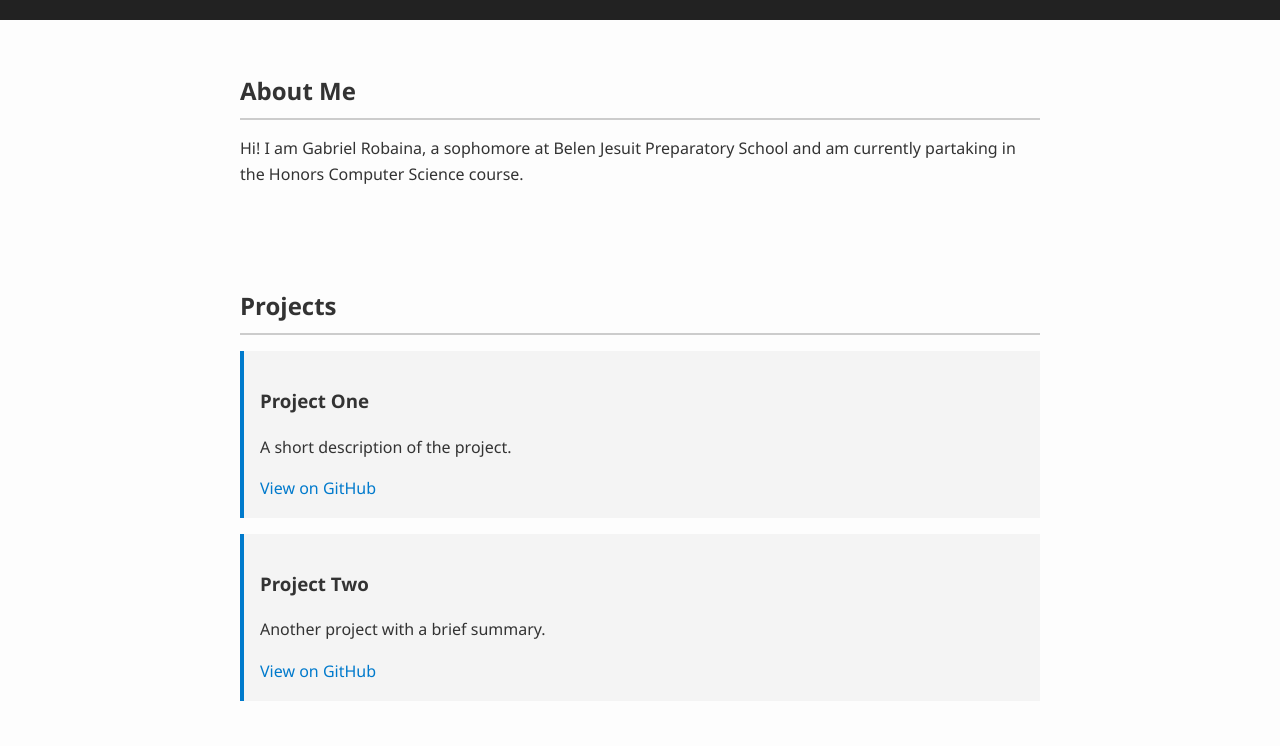
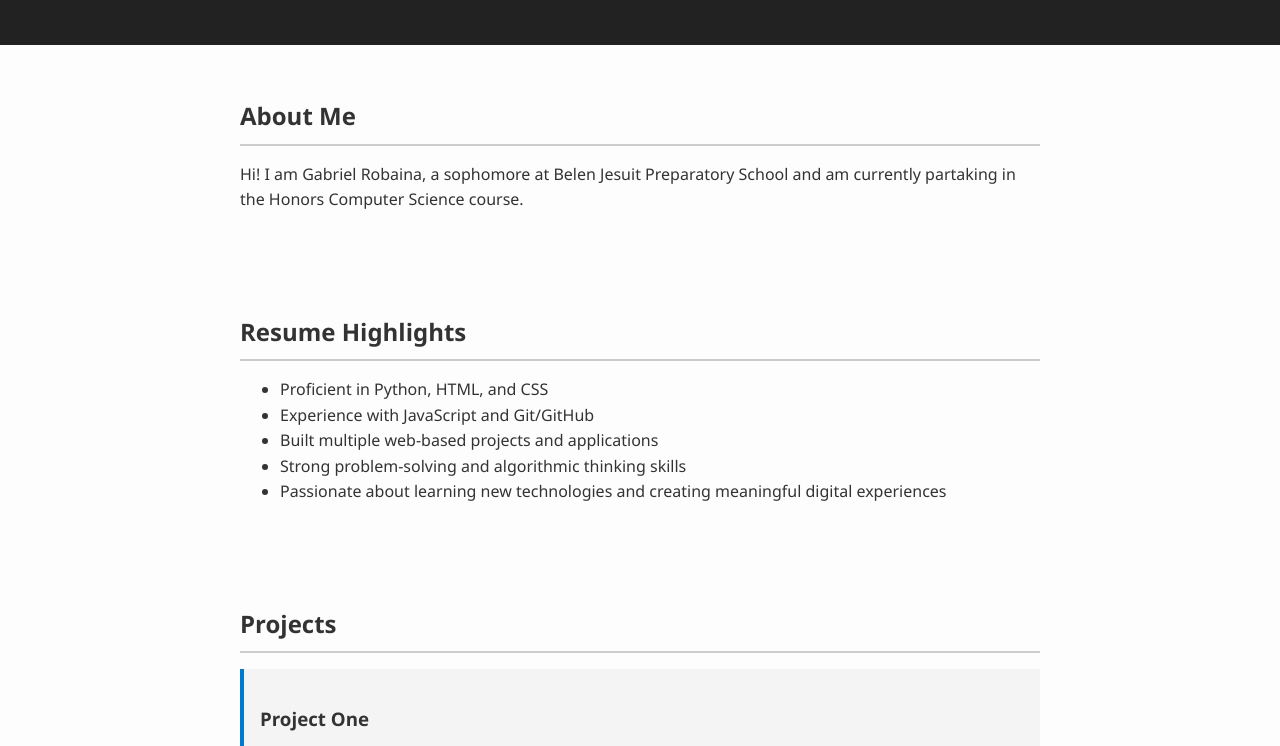
Before and after one commit to GabrielRobainaCodingLegend/grobaina27.github, a plain HTML site: page index.html in a window 1280 px wide. Shown: the part 180-926 px from the top of the page. Drawn offline with Linux system fonts and the light colour scheme.

Commit message:
Update index.html

```diff
--- a/index.html
+++ b/index.html
@@ -5,9 +5,11 @@
   <meta name="viewport" content="width=device-width, initial-scale=1.0" />
   <title>Gabriel Robaina's Portfolio</title>
   <link rel="stylesheet" href="style.css" />
+  <link href="https://fonts.googleapis.com/css2?family=Inter:wght@400;700&display=swap" rel="stylesheet">
 </head>
 <body>
   <header>
+    <img src="profile.jpg" alt="Gabriel Robaina" class="profile-pic" />
     <h1>Gabriel Robaina</h1>
     <p>Student • Aspiring Developer • Computer Science Enthusiast</p>
   </header>
@@ -15,6 +17,17 @@
   <section id="bio">
     <h2>About Me</h2>
     <p>Hi! I am Gabriel Robaina, a sophomore at Belen Jesuit Preparatory School and am currently partaking in the Honors Computer Science course.</p>
+  </section>
+
+  <section id="resume">
+    <h2>Resume Highlights</h2>
+    <ul>
+      <li>Proficient in Python, HTML, and CSS</li>
+      <li>Experience with JavaScript and Git/GitHub</li>
+      <li>Built multiple web-based projects and applications</li>
+      <li>Strong problem-solving and algorithmic thinking skills</li>
+      <li>Passionate about learning new technologies and creating meaningful digital experiences</li>
+    </ul>
   </section>
 
   <section id="projects">
```
